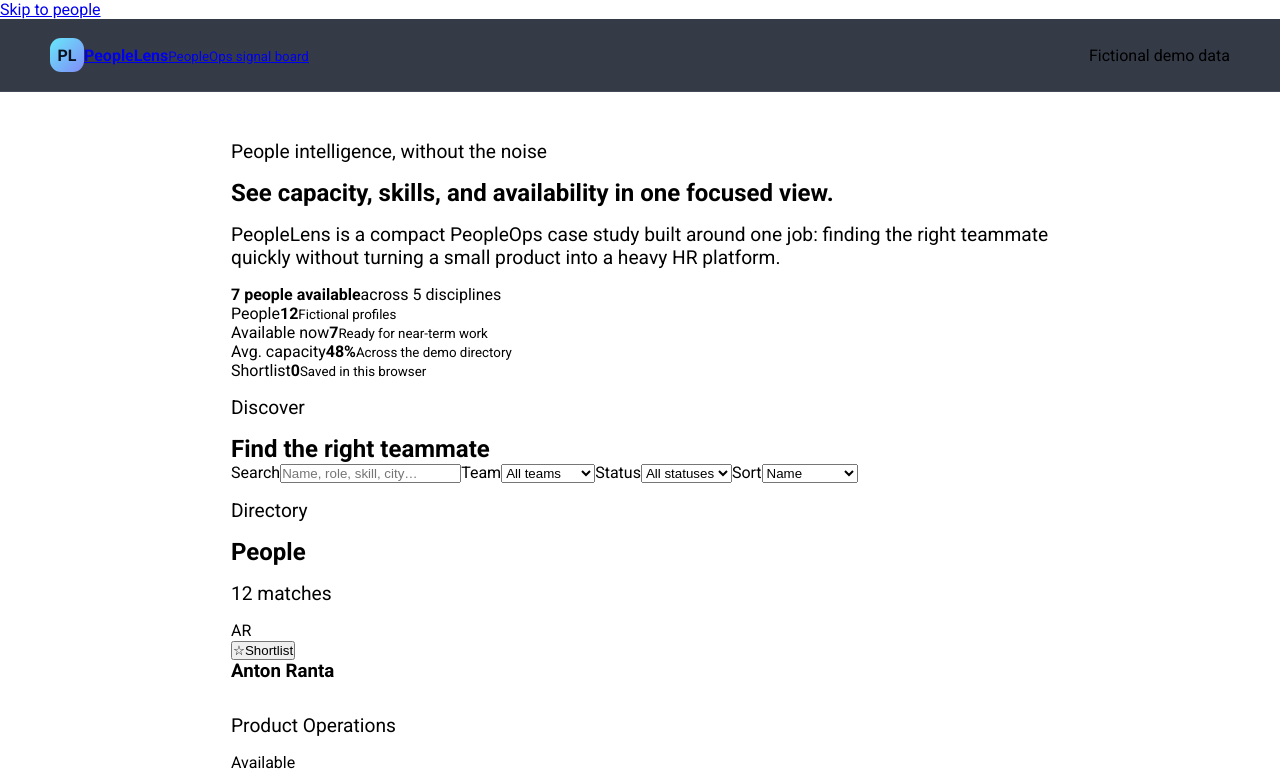
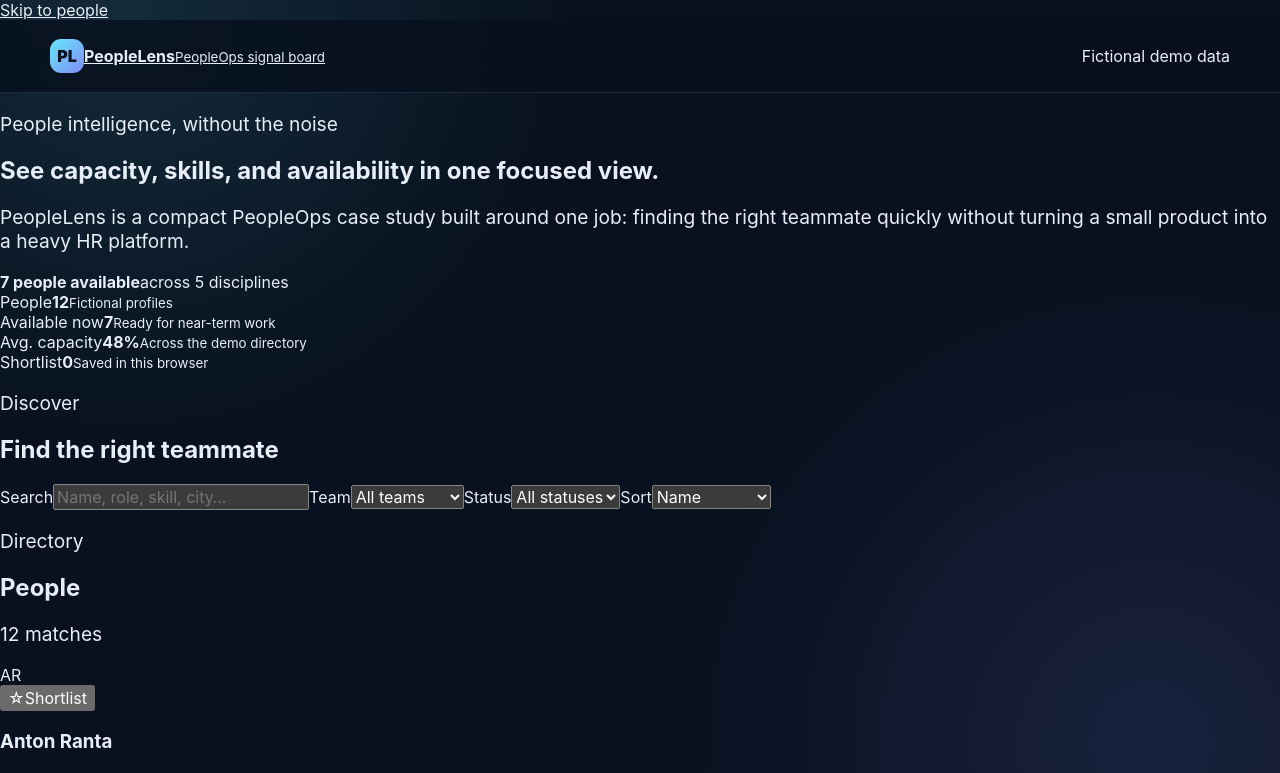
Before and after one commit to MykolaDotsenko/BearIT-employees-list, a React (Vite) app: page / in a window 1280 px wide. Shown: the top 773 px of the page. Built offline with nearby package versions, Linux system fonts and the light colour scheme.

Commit message:
Ship modern PeopleLens experience

```diff
--- a/src/index.css
+++ b/src/index.css
@@ -1,57 +1,77 @@
-@import url('https://fonts.googleapis.com/css2?family=Inter&family=Roboto:wght@400;700&family=Titillium+Web&display=swap');
+:root {
+  font-family:
+    Inter, ui-sans-serif, system-ui, -apple-system, BlinkMacSystemFont, "Segoe UI",
+    sans-serif;
+  color: #e8eef8;
+  background: #08111f;
+  font-synthesis: none;
+  text-rendering: optimizeLegibility;
+  color-scheme: dark;
+}
 
 * {
-  margin: 0;
-  padding: 0;
   box-sizing: border-box;
 }
 
-body {
-  font-family: 'Roboto', sans-serif;
+html {
+  scroll-behavior: smooth;
 }
 
-
-main {
-  max-width: 850px;
-  margin: 0 auto;
-  padding: 1rem;
-  padding-top: 2rem;
+body {
+  min-width: 320px;
+  min-height: 100vh;
+  margin: 0;
+  background:
+    radial-gradient(circle at 10% 0%, rgba(103, 232, 249, 0.12), transparent 28rem),
+    radial-gradient(circle at 90% 12%, rgba(129, 140, 248, 0.14), transparent 30rem),
+    #08111f;
 }
 
-h3 {
-  margin-bottom: 1rem;
+button,
+input,
+select {
+  font: inherit;
 }
 
-section ul {
-  list-style: none;
+button,
+select {
+  cursor: pointer;
 }
 
-section ul li {
-  border: 1px solid #ccc;
-  border-radius: 10px;
-  padding: 1rem;
-  margin-bottom: 1rem;
+button,
+a,
+input,
+select {
+  -webkit-tap-highlight-color: transparent;
 }
 
-.content,
-p {
-  padding: 1rem 0;
+a {
+  color: inherit;
 }
 
-img {
-
-  max-width: 100px;
-
+img,
+svg {
+  display: block;
+  max-width: 100%;
 }
 
-.centered {
-  text-align: center;
+::selection {
+  background: #67e8f9;
+  color: #08111f;
 }
 
-.control {
-  border: 1px solid #ccc;
-  border-radius: 5px;
-  padding: 0.5rem 1rem;
-  width: 100%;
-  margin-bottom: 1rem;
+:focus-visible {
+  outline: 3px solid #67e8f9;
+  outline-offset: 3px;
 }
+
+@media (prefers-reduced-motion: reduce) {
+  *,
+  *::before,
+  *::after {
+    scroll-behavior: auto !important;
+    transition-duration: 0.001ms !important;
+    animation-duration: 0.001ms !important;
+    animation-iteration-count: 1 !important;
+  }
+}
```
